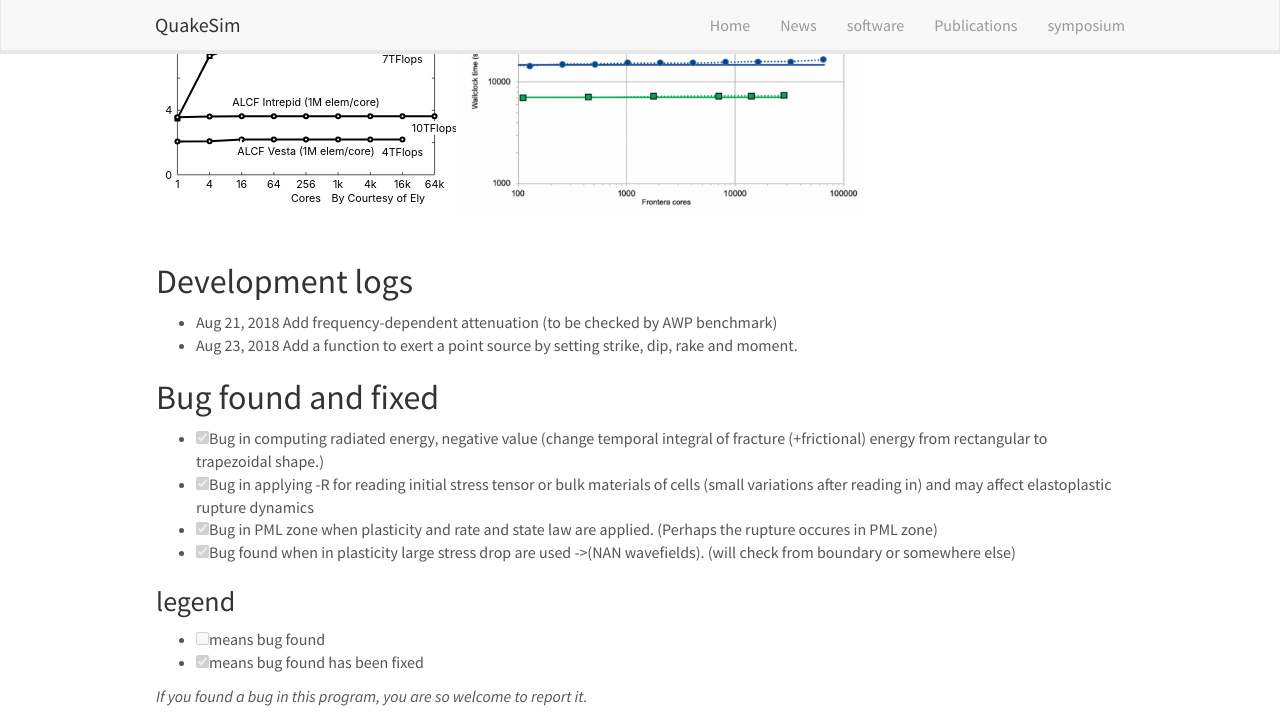
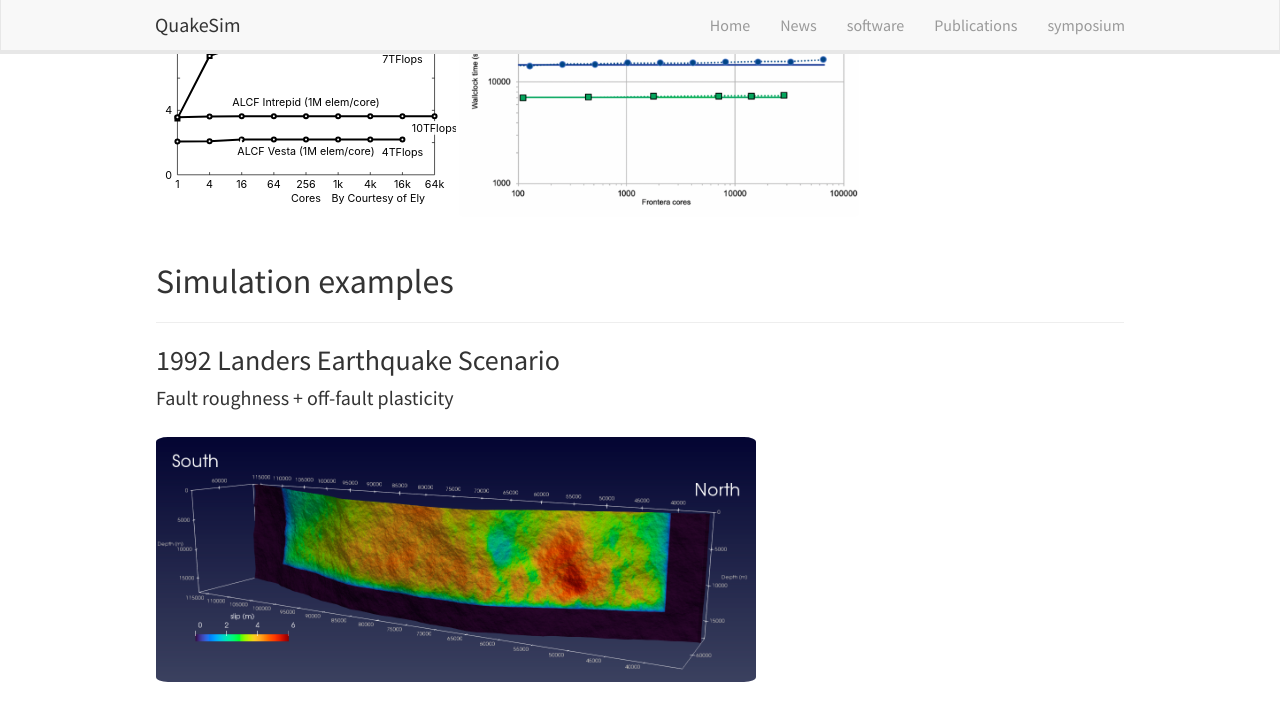
Before and after one commit to wangyf/wangyf.github.io, a Jekyll site: the page built from _pages/software.md, in a window 1280 px wide and 1400 px high, scrolled down 2701 px. Shown: the top 715 px of the window. Built offline with Jekyll 4.4.1, drawn with Linux system fonts in a browser that asks for light colours; nearby versions of some CDN libraries; some of the changed text lies outside the part shown; grey boxes are pictures that could not be loaded.

Commit message:
committing my jekyll theme

```diff
--- a/_data/news.yml
+++ b/_data/news.yml
@@ -6,7 +6,7 @@
 <img src='/images/newspic/FDHI.png' class='img-responsive' style='max-width: 192px' />"
 
 - date: May 28, 2020
-  headline: "Paper accepted: <strong><em>Effects of off‐fault inelasticity on near‐fault directivity pulses </em></strong>
+  headline: "Paper accepted: <strong><em>Effects of off‐fault inelasticity on near‐fault directivity pulses </em></strong> <a href='/publications'>link</a>
 <img src='/images/pubpic/wangday20.jpg' class='img-responsive' style='max-width: 192px' />"
 
 - date: Oct 1, 2019
--- a/_pages/software.md
+++ b/_pages/software.md
@@ -69,6 +69,21 @@ Since [Zheqiang Shi](https://www.scec.org/user/zheqians), [Brittany Erickson](ht
 ![]({{ site.url }}{{ site.baseurl }}/images/software/SORD-Benchmark.svg){: style="width: 300px; float: center; border: 100px"}
 ![]({{ site.url }}{{ site.baseurl }}/images/software/Frontera.jpg){: style="width: 400px; float: center; border: 100px"}
 
+
+## Simulation examples
+--------------------------------------------------
+### 1992 Landers Earthquake Scenario
+#### Fault roughness + off-fault plasticity
+
+![]({{ site.url }}{{ site.baseurl }}/images/software/Landers-rough-scenario.png){: style="width: 600px; float: center; border: 100px"}
+<iframe width="300" height="400" src="https://www.youtube.com/embed/pbOSKR2AffI" frameborder="0" allowfullscreen></iframe>
+<iframe width="300" height="400" src="https://www.youtube.com/embed/WN4AjOXhevw" frameborder="0" allowfullscreen></iframe>
+
+#### Ground-motion sanity check
+
+![]({{ site.url }}{{ site.baseurl }}/images/software/Landers-rough-scenario-sanity.png){: style="width: 600px; float: center; border: 100px"}
+
+
 ## Development logs
 - Aug 21, 2018 Add frequency-dependent attenuation (to be checked by AWP benchmark)
 - Aug 23, 2018 Add a function to exert a point source by setting strike, dip, rake and moment.
```
Also changed, not shown: images/software/Landers-rough-scenario-sanity.png (added), images/software/Landers-rough-scenario.png (added), 7 other files.
